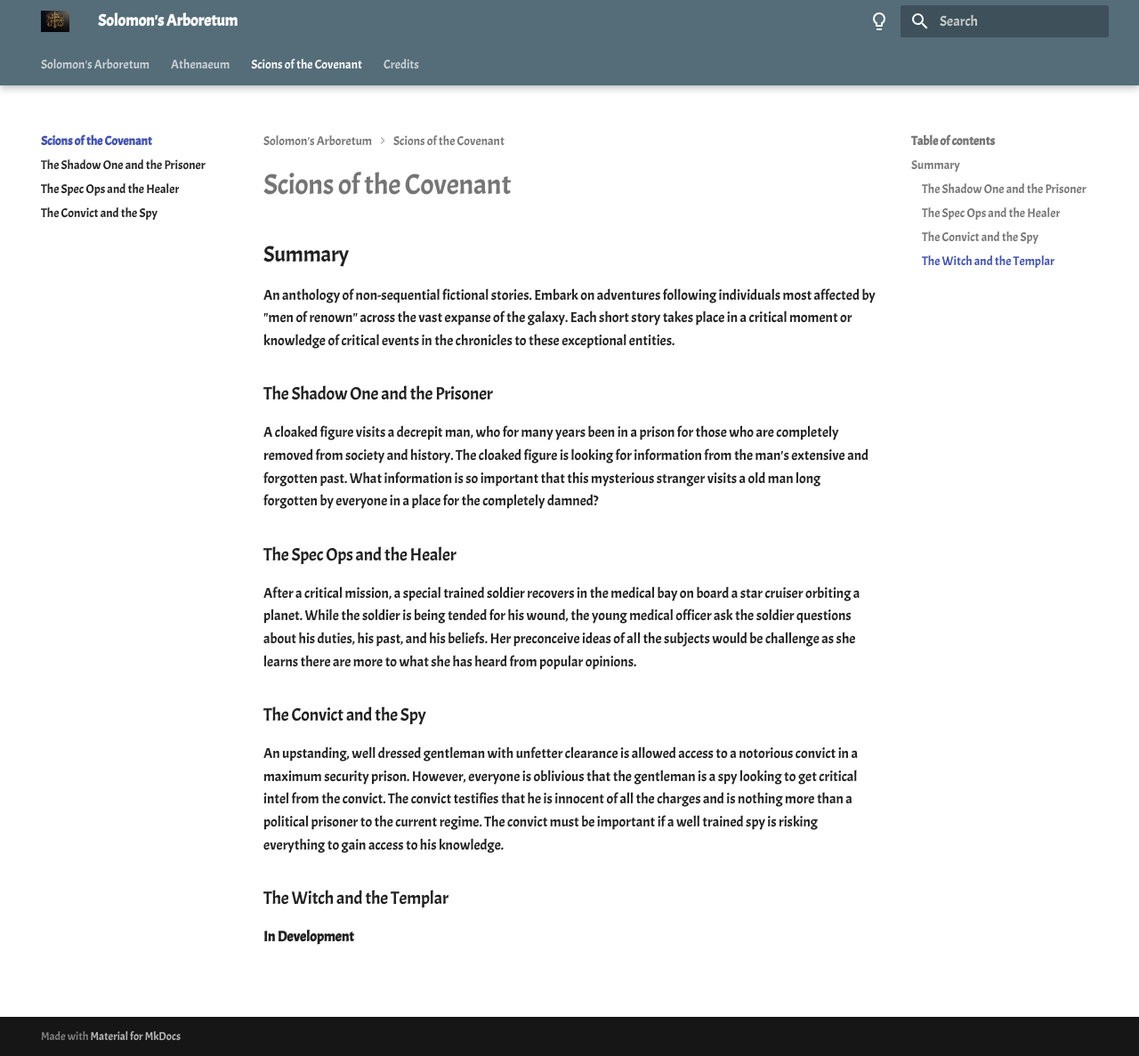
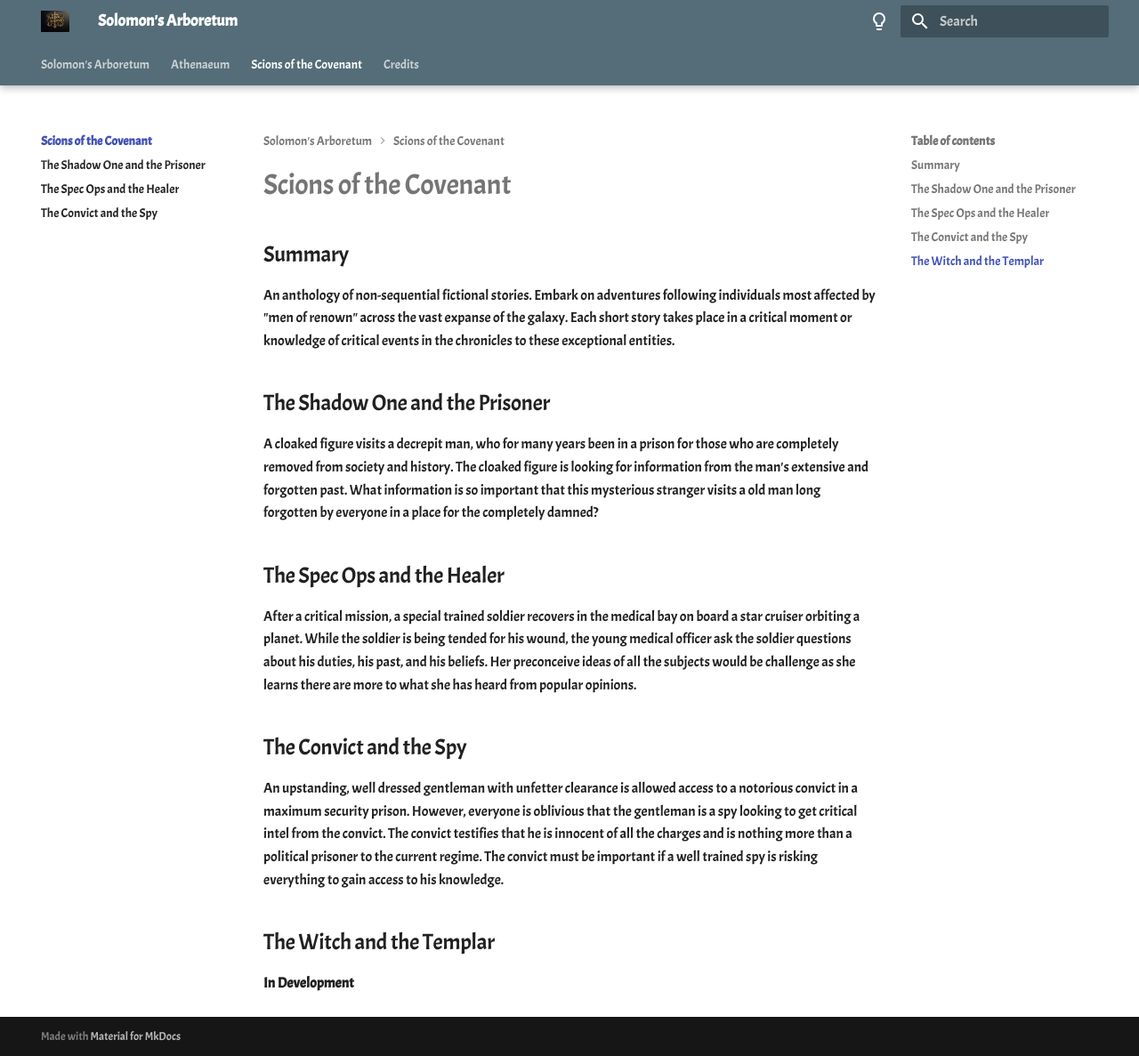
Before and after one commit to gamefreakcabe/solomons-arboretum, an MkDocs documentation site: the page built from docs/sotc/index.md, in a window 1280 px wide and 1187 px high. Shown: the whole window at 89% size. Built offline with MkDocs 1.6.1 and Material for MkDocs 9.7.7, drawn with Linux system fonts in a browser that asks for light colours.

```diff
--- a/docs/sotc/index.md
+++ b/docs/sotc/index.md
@@ -4,18 +4,18 @@
 
 An anthology of non-sequential fictional stories. Embark on adventures following individuals most affected by "men of renown" across the vast expanse of the galaxy. Each short story takes place in a critical moment or knowledge of critical events in the chronicles to these exceptional entities.
 
-### The Shadow One and the Prisoner
+## The Shadow One and the Prisoner
 
 A cloaked figure visits a decrepit man, who for many years been in a prison for those who are completely removed from society and history. The cloaked figure is looking for information from the man's extensive and forgotten past. What information is so important that this mysterious stranger visits a old man long forgotten by everyone in a place for the completely damned?
 
-### The Spec Ops and the Healer
+## The Spec Ops and the Healer
 
 After a critical mission, a special trained soldier recovers in the medical bay on board a star cruiser orbiting a planet. While the soldier is being tended for his wound, the young medical officer ask the soldier questions about his duties, his past, and his beliefs. Her preconceive ideas of all the subjects would be challenge as she learns there are more to what she has heard from popular opinions.
 
-### The Convict and the Spy
+## The Convict and the Spy
 
 An upstanding, well dressed gentleman with unfetter clearance is allowed access to a notorious convict in a maximum security prison. However, everyone is oblivious that the gentleman is a spy looking to get critical intel from the convict. The convict testifies that he is innocent of all the charges and is nothing more than a political prisoner to the current regime. The convict must be important if a well trained spy is risking everything to gain access to his knowledge.
 
-### The Witch and the Templar
+## The Witch and the Templar
 
 **In Development**
```
